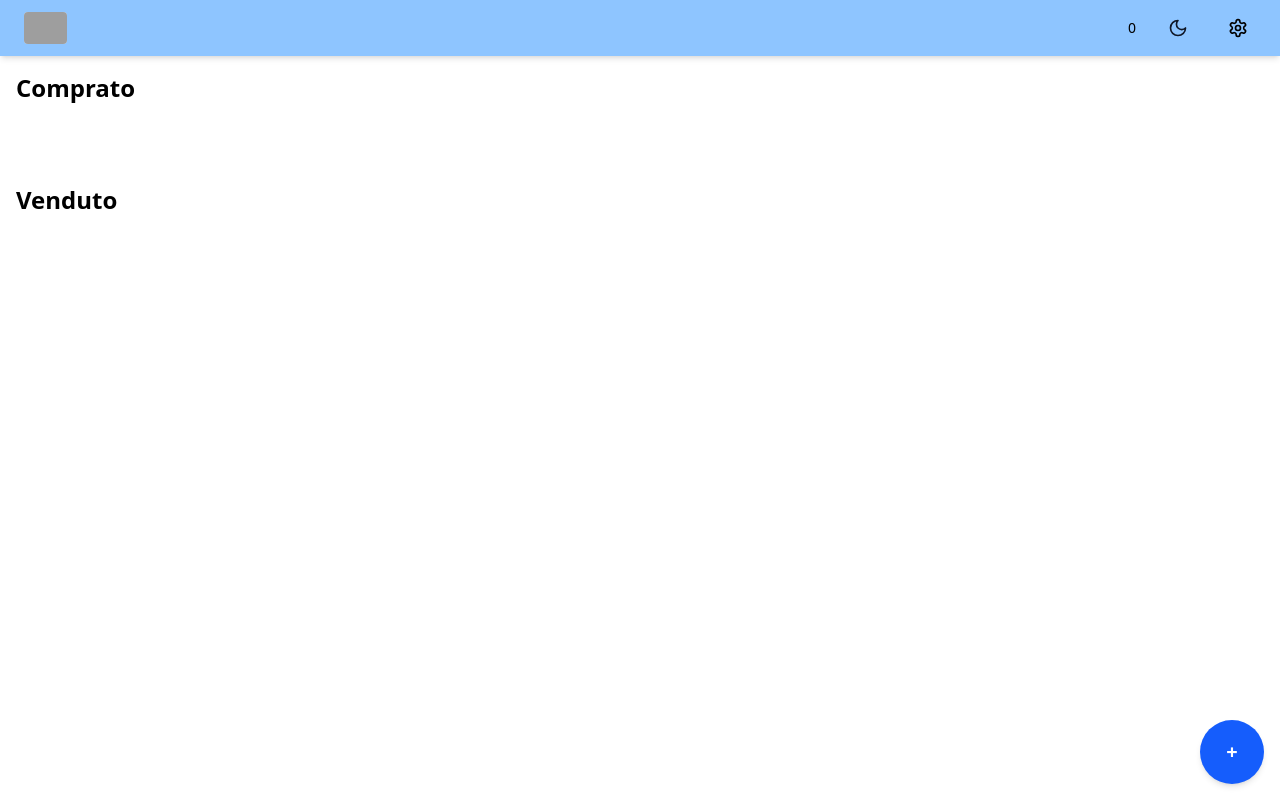
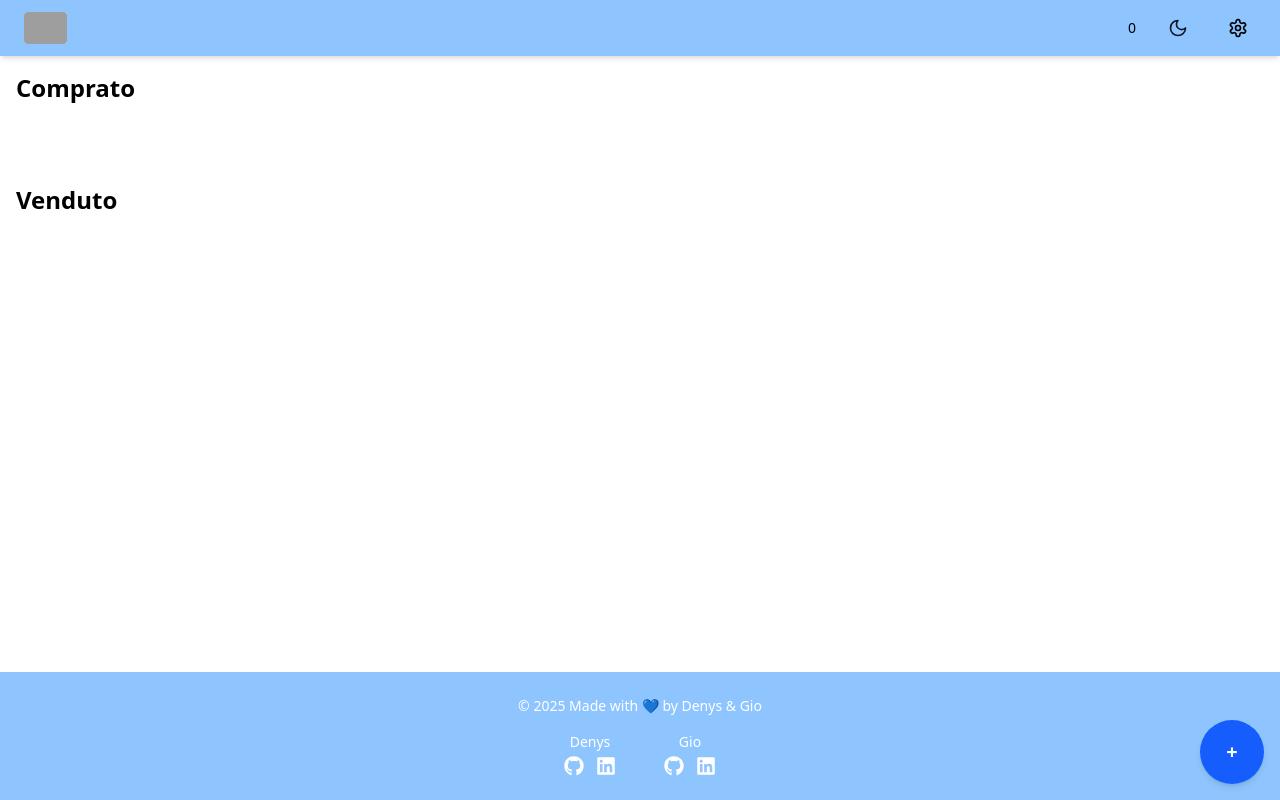
Before and after one commit to DenysPashkov/DropshipTracker, a React (Vite) app: page / in a window 1280 px wide. Built offline with nearby package versions, Linux system fonts and the light colour scheme; grey boxes are pictures that could not be loaded.

Commit message:
Implementig footer UI

```diff
--- a/package.json
+++ b/package.json
@@ -16,6 +16,7 @@
     "next-themes": "^0.4.6",
     "react": "^19.1.0",
     "react-dom": "^19.1.0",
+    "react-icons": "^5.5.0",
     "tailwindcss": "^4.1.8"
   },
   "devDependencies": {
--- /dev/null
+++ b/src/components/Footer.tsx
@@ -0,0 +1,61 @@
+// Footer.tsx
+import { FaGithub, FaLinkedin } from "react-icons/fa";
+
+export default function Footer() {
+  return (
+    <footer className="w-full bg-blue-300 text-white py-6 mt-auto">
+      <div className="max-w-7xl mx-auto px-4">
+        <div className="text-center mb-4">
+          <p className="text-sm">&copy; {new Date().getFullYear()} Made with 💙 by Denys & Gio</p>
+        </div>
+        <div className="flex justify-center space-x-12">
+          {/* Developer 1 */}
+          <div className="flex flex-col items-center">
+            <span className="text-sm mb-1">Denys</span>
+            <div className="flex space-x-3">
+              <a
+                href="https://github.com/DenysPashkov"
+                target="_blank"
+                rel="noopener noreferrer"
+                className="hover:text-gray-400"
+              >
+                <FaGithub size={20} />
+              </a>
+              <a
+                href="https://www.linkedin.com/in/denyspashkov/"
+                target="_blank"
+                rel="noopener noreferrer"
+                className="hover:text-gray-400"
+              >
+                <FaLinkedin size={20} />
+              </a>
+            </div>
+          </div>
+
+          {/* Developer 2 */}
+          <div className="flex flex-col items-center">
+            <span className="text-sm mb-1">Gio</span>
+            <div className="flex space-x-3">
+              <a
+                href="https://github.com/haruka1727"
+                target="_blank"
+                rel="noopener noreferrer"
+                className="hover:text-gray-400"
+              >
+                <FaGithub size={20} />
+              </a>
+              <a
+                href="https://www.linkedin.com/in/giovanna-di-mauro-1ba6a4243/"
+                target="_blank"
+                rel="noopener noreferrer"
+                className="hover:text-gray-400"
+              >
+                <FaLinkedin size={20} />
+              </a>
+            </div>
+          </div>
+        </div>
+      </div>
+    </footer>
+  );
+}
--- a/src/index.css
+++ b/src/index.css
@@ -6,3 +6,8 @@ html {
   width: 100%;
   height: 100%;
 }
+
+body, html {
+  overscroll-behavior: none;
+  -webkit-overflow-scrolling: auto;
+}
--- a/src/screens/Home.tsx
+++ b/src/screens/Home.tsx
@@ -1,14 +1,17 @@
 import { FloatingButton } from "../components/FloatingButton";
+import Footer from "../components/Footer";
 import { Header } from "../components/Header";
 import { HomeBody } from "../components/HomeBody";
 
 export function Home() {
   return (
-    <div className="h-screen pt-14">
-      {/* pt-10 to offset the fixed header height */}
+    <div className="flex flex-col min-h-screen pt-14 space-y-30">
       <Header />
-      <HomeBody />
-      <FloatingButton />
+      <main className="flex-grow">
+        <HomeBody />
+        <FloatingButton />
+      </main>
+      <Footer />
     </div>
   );
 }
```
Also changed, not shown: 1 other file (tests, documents, lock files or other folders).
